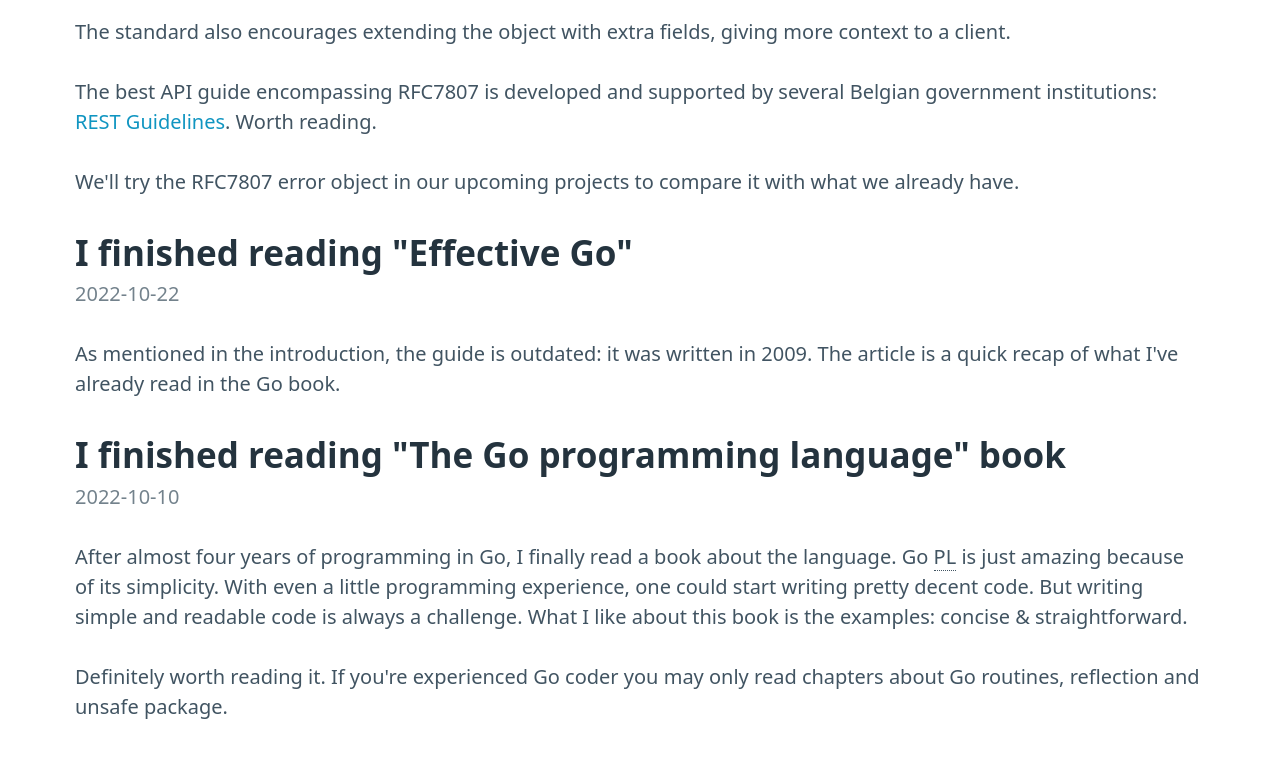
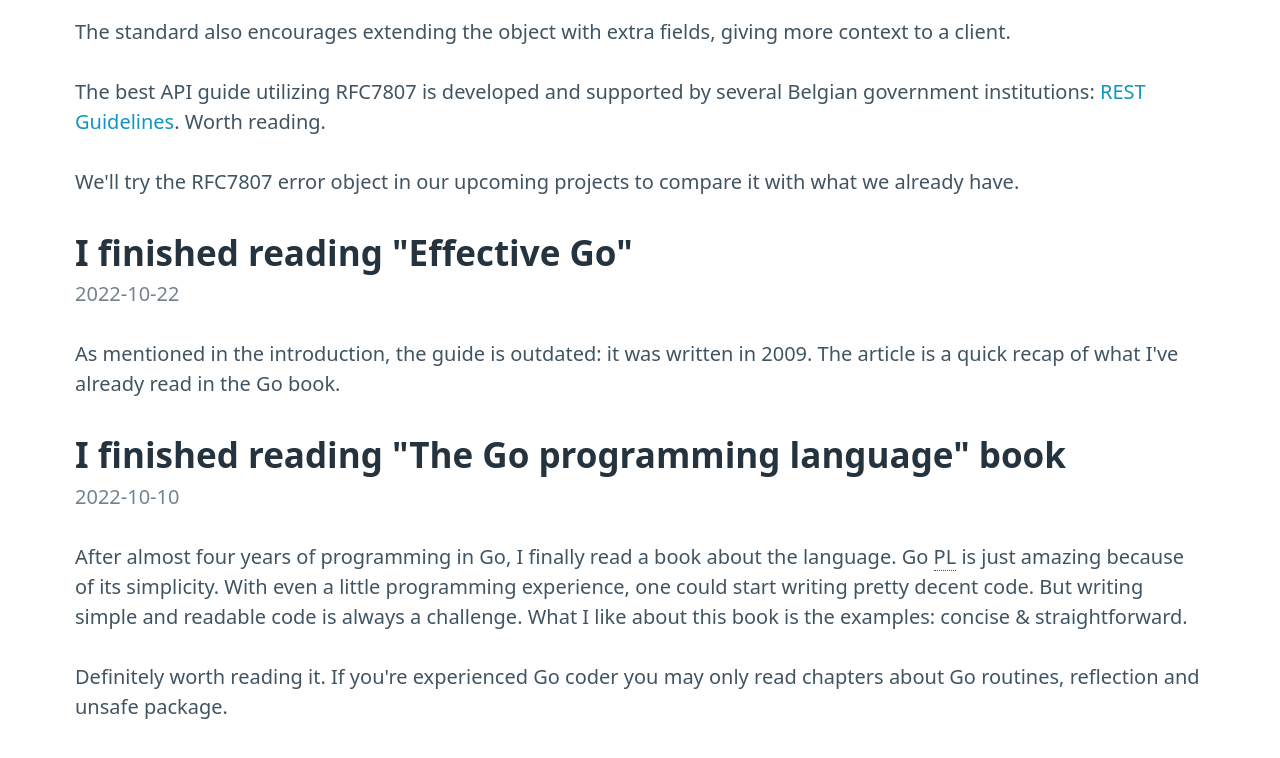
Before and after one commit to ostretsov/ostretsov.github.io, a plain HTML site: page articles/blog-2022.html in a window 1280 px wide. Shown: the part 1111-1869 px from the top of the page. Drawn offline with Linux system fonts and the light colour scheme.

Commit message:
upd "Reading the RFC7807" blog entry

```diff
--- a/articles/blog-2022.html
+++ b/articles/blog-2022.html
@@ -56,7 +56,7 @@
     </p>
 
     <p>
-        The best API guide encompassing RFC7807 is developed and supported by several Belgian government institutions:
+        The best API guide utilizing RFC7807 is developed and supported by several Belgian government institutions:
         <a target="_blank" href="https://www.belgif.be/specification/rest/api-guide/">REST Guidelines</a>.
         Worth reading.
     </p>
```
